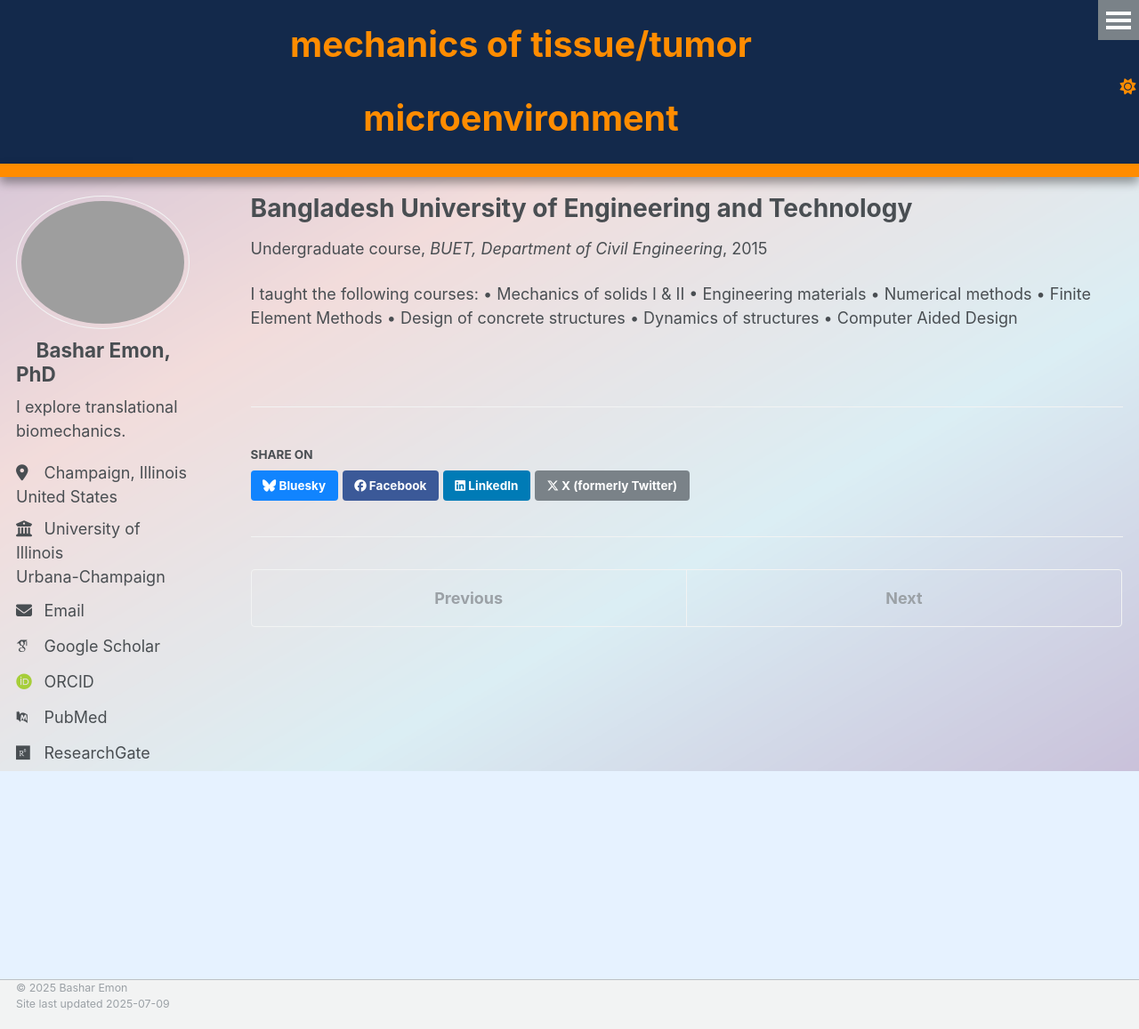
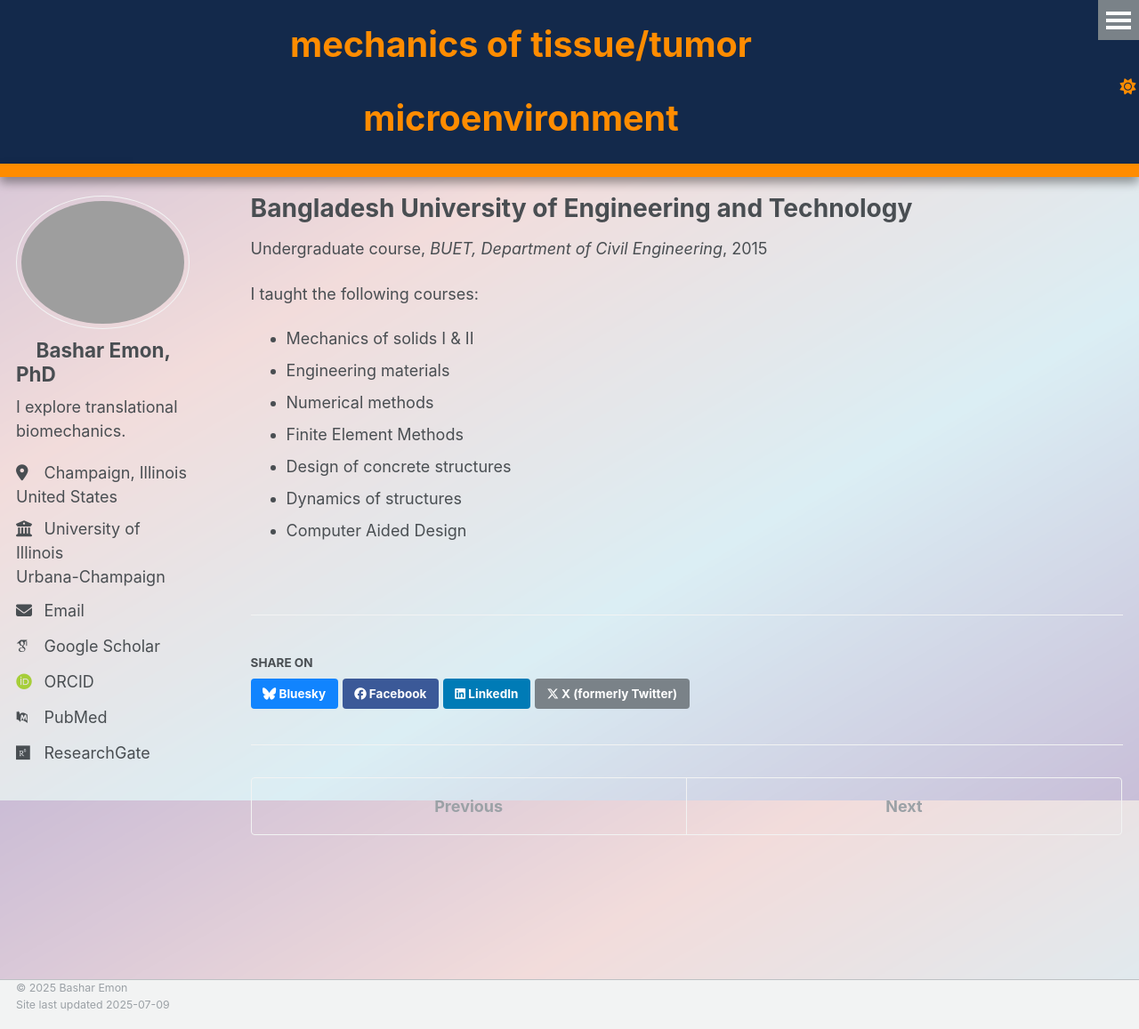
Before and after one commit to BasharEmon/BasharEmon.github.io, a Jekyll site: the page built from _teaching/BUET.md, in a window 1280 px wide and 1157 px high. Shown: the whole window at 89% size. Built offline with Jekyll 4.4.1, drawn with Linux system fonts in a browser that asks for light colours; some web fonts are replaced.

```diff
--- a/_teaching/BUET.md
+++ b/_teaching/BUET.md
@@ -7,12 +7,11 @@ venue: "BUET, Department of Civil Engineering"
 date: 2015-05-01
 location: "Dhaka, Bangladesh"
 ---
-
 I taught the following courses:
-• Mechanics of solids I & II
-• Engineering materials
-• Numerical methods
-• Finite Element Methods
-• Design of concrete structures
-• Dynamics of structures
-• Computer Aided Design
+* Mechanics of solids I & II
+* Engineering materials
+* Numerical methods
+* Finite Element Methods
+* Design of concrete structures
+* Dynamics of structures
+* Computer Aided Design
```
